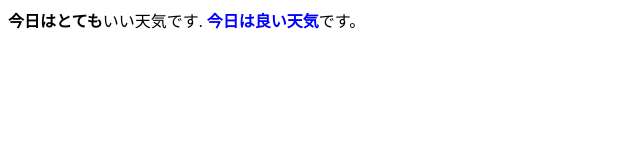
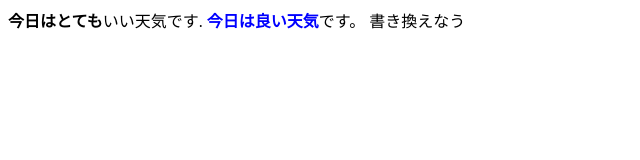
Before and after one commit to 251205170/2026-4-27-kennkyuukaihatu, a plain HTML site: page index.html in a window 1280 px wide. Shown: the whole page, without its empty margins (0-640 px from the left). Drawn offline with Linux system fonts and the light colour scheme.

Commit message:
Update index.html
書きました

```diff
--- a/index.html
+++ b/index.html
@@ -7,5 +7,6 @@
   <body>
     <strong>今日はとても</strong>いい天気です.
     <strong style="color:blue">今日は良い天気</strong>です。
+    書き換えなう
   </body>
 </html>
```
